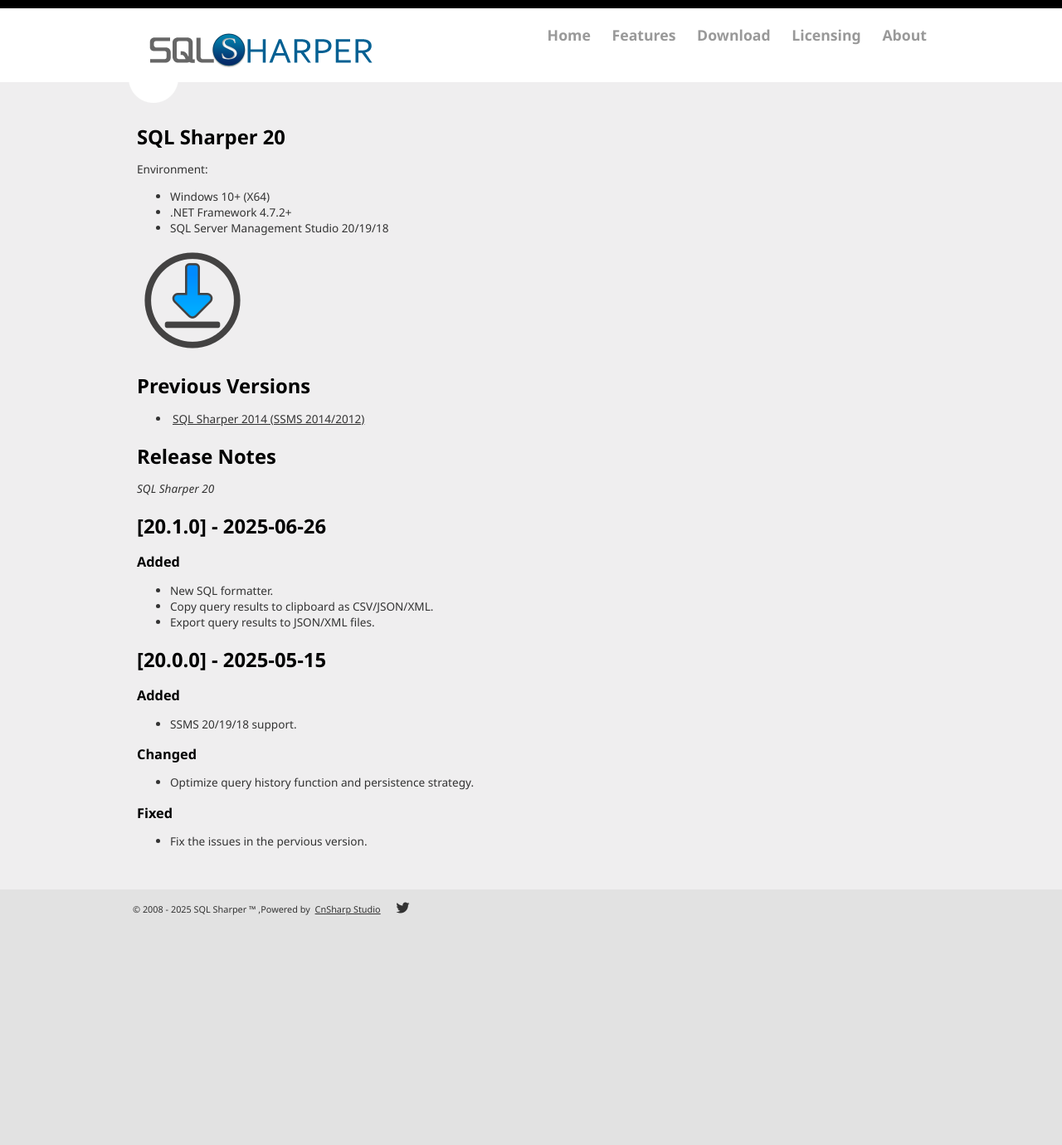
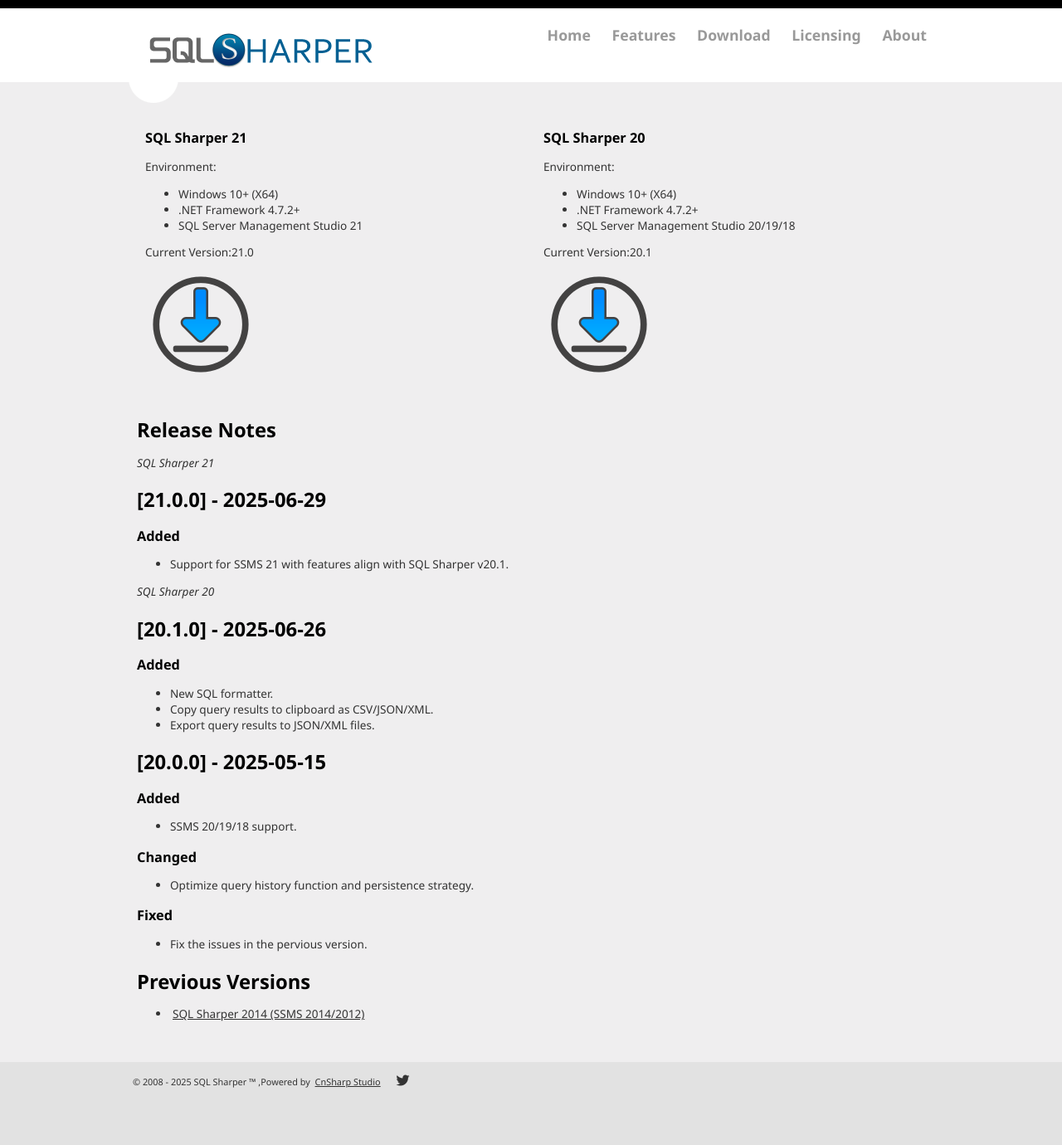
Before and after one commit to sqlsharper/sqlsharper.github.io, a Jekyll site: the page built from download.md, in a window 1280 px wide. Shown: the whole page at 83% size. Built offline with Jekyll 4.4.1, drawn with Linux system fonts in a browser that asks for light colours; before the commit the page ends 1172 px from its top, so only the background shows below that.

Commit message:
V21 released.

```diff
--- a/download.md
+++ b/download.md
@@ -7,42 +7,85 @@
 ---
 {% include JB/setup %}
 
-## SQL Sharper 20
-<p>
-Environment:
-    <ul>
-        <li>Windows 10+ (X64)</li>
-        <li>.NET Framework 4.7.2+</li>
-        <li>SQL Server Management Studio 20/19/18</li>
-    </ul>
-</p>
+<div style="display: flex; justify-content: space-between; ">
 
-[![Download](/images/download.png)](/files/sqlsharper20/SqlSharper20.msi)
+    <div style="flex: 1; padding: 10px;">
+        <h3>SQL Sharper 21</h3>
+         <p>
+            Environment:
+            <ul>
+                <li>Windows 10+ (X64)</li>
+                <li>.NET Framework 4.7.2+</li>
+                <li>SQL Server Management Studio 21</li>
+            </ul>
+        </p>
+        <p>
+            Current Version:21.0
+        </p>
+        <p>
+            <a href="/files/sqlsharper21/SqlSharper21.msi"><img src="/images/download.png" alt="Download v21" /></a>
+        </p>
+    </div>
 
-## Previous Versions
-* [SQL Sharper 2014 (SSMS 2014/2012)](/files/sqlsharper2014/sqlsharper2014_setup.exe)
+    <div style="flex: 1; padding: 10px;">
+        <h3>SQL Sharper 20</h3>
+        <p>
+            Environment:
+            <ul>
+                <li>Windows 10+ (X64)</li>
+                <li>.NET Framework 4.7.2+</li>
+                <li>SQL Server Management Studio 20/19/18</li>
+            </ul>
+        </p>
+        <p>
+            Current Version:20.1
+        </p>
+        <p>
+            <a href="/files/sqlsharper20/SqlSharper20.msi"><img src="/images/download.png" alt="Download v20" /></a>
+        </p>
+    </div>
+
+</div>
+
 
 ## Release Notes
+
+*SQL Sharper 21*
+
+## [21.0.0] - 2025-06-29
+
+### Added
+
+- Support for SSMS 21 with features align with SQL Sharper v20.1.
+
+
+
 *SQL Sharper 20*
 
 ## [20.1.0] - 2025-06-26
 
 ### Added
 
-- New SQL formatter.
-- Copy query results to clipboard as CSV/JSON/XML.
-- Export query results to JSON/XML files.
+* New SQL formatter.
+* Copy query results to clipboard as CSV/JSON/XML.
+* Export query results to JSON/XML files.
 
 ## [20.0.0] - 2025-05-15
 
 ### Added
 
-- SSMS 20/19/18 support.
+* SSMS 20/19/18 support.
 
 ### Changed
 
-- Optimize query history function and persistence strategy.
+* Optimize query history function and persistence strategy.
 
 ### Fixed
 
-- Fix the issues in the pervious version.
+* Fix the issues in the pervious version.
+
+
+
+## Previous Versions
+
+* [SQL Sharper 2014 (SSMS 2014/2012)](/files/sqlsharper2014/sqlsharper2014_setup.exe)
--- a/licensing.html
+++ b/licensing.html
@@ -131,7 +131,7 @@
         </tr>
         <tr>
             <td>
-                Copy query results to Excel/CSV/JSON/XML
+                Copy query results
             </td>
             <td class="center">
                 ✓
@@ -142,7 +142,7 @@
         </tr>
         <tr>
             <td>
-                Export query results to Excel/CSV/JSON/XML
+                Export query results
             </td>
             <td class="center">
             </td>
```
Also changed, not shown: buy.html (+18 -1 lines), index.html (+8 -6 lines), images/ssms-21-logo.png (added), 3 other files.
